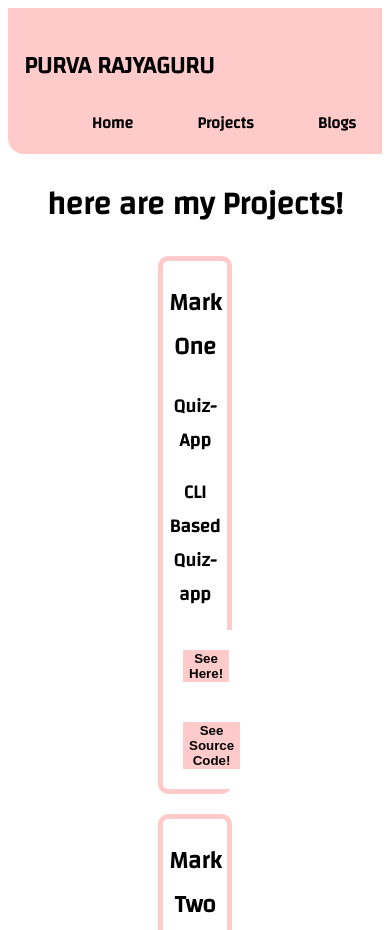
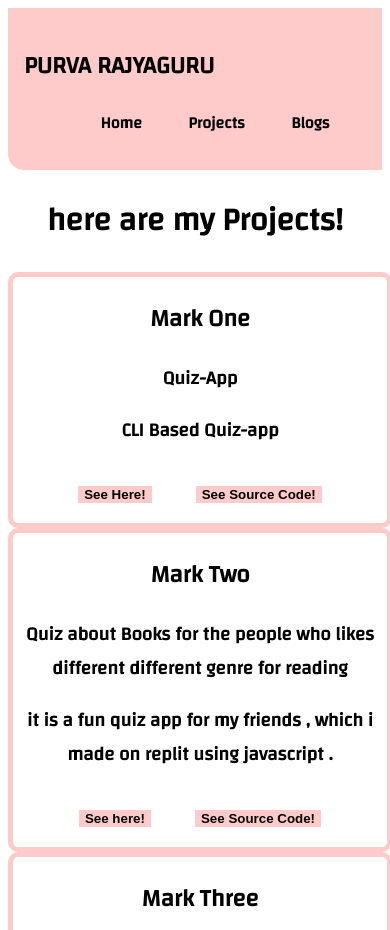
Before and after one commit to Purva2803/PurvaRajyaguru-portfolio, a plain HTML site: page project.html in a window 390 px wide. Shown: the top 930 px of the page. Drawn offline with Linux system fonts and the light colour scheme.

Commit message:
added responsiveness in the website

```diff
--- a/project.html
+++ b/project.html
@@ -11,11 +11,11 @@
     <div class="nav-bar"></div>
     <nav class="nav">
         <h2>PURVA RAJYAGURU</h2>
-        <li class="inline-none">
-            <ul class="link" ><a href="/index.html">Home </a></ul>
-            <ul class="link"><a href="/project.html"> Projects</a></ul>
-            <ul class="link"><a href="/blog.html">Blogs</a></u>
-        </li>
+        <ul class="inline-none">
+            <li class="link" ><a href="/index.html">Home </a></li>
+            <li class="link"><a href="/project.html"> Projects</a></li>
+            <li class="link"><a href="/blog.html">Blogs</a></li>
+        </ul>
     </nav>
     </div>
     <h1 style="text-align: center;">here are my Projects!</h1>
--- a/styles.css
+++ b/styles.css
@@ -1,10 +1,6 @@
 @import url('https://fonts.googleapis.com/css2?family=Changa&display=swap');
-@media screen and (max-width:200px) {
-    body {
-        text-align: center;
 
-    }
-}
+
 body{
     font-family: 'Changa',sans-serif;
 }
@@ -12,6 +8,7 @@ body{
 
     list-style:none;
     text-align: right;
+
 
 }
 .link{
@@ -90,3 +87,14 @@ button{
     padding:0px;
 
 }
+@media screen and (max-width:600px) {
+    .b1{
+        width:100%;
+        margin: 0%;
+    }
+    .inline-none{
+        display: flex;
+        justify-content: space-evenly;
+    }
+
+}
```
Also changed, not shown: blog.html (+5 -5 lines), index.html (+5 -5 lines).
